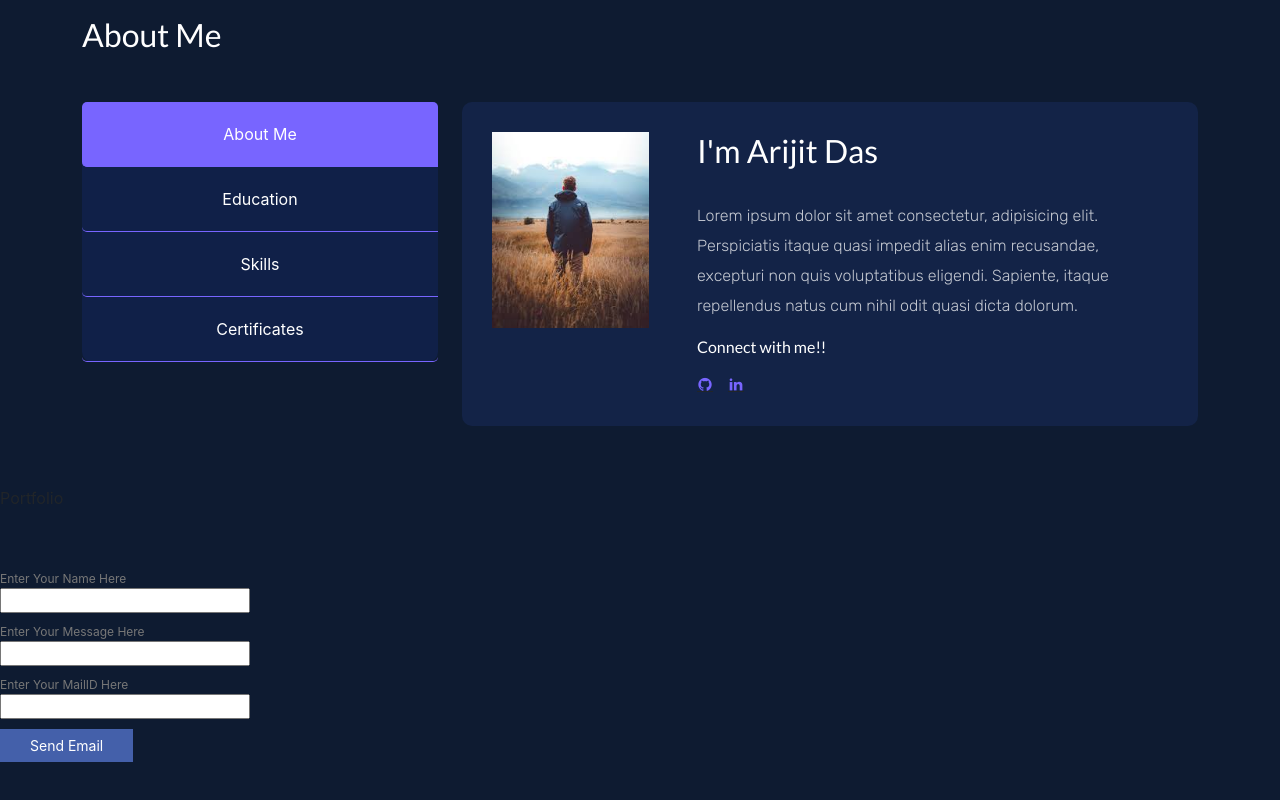
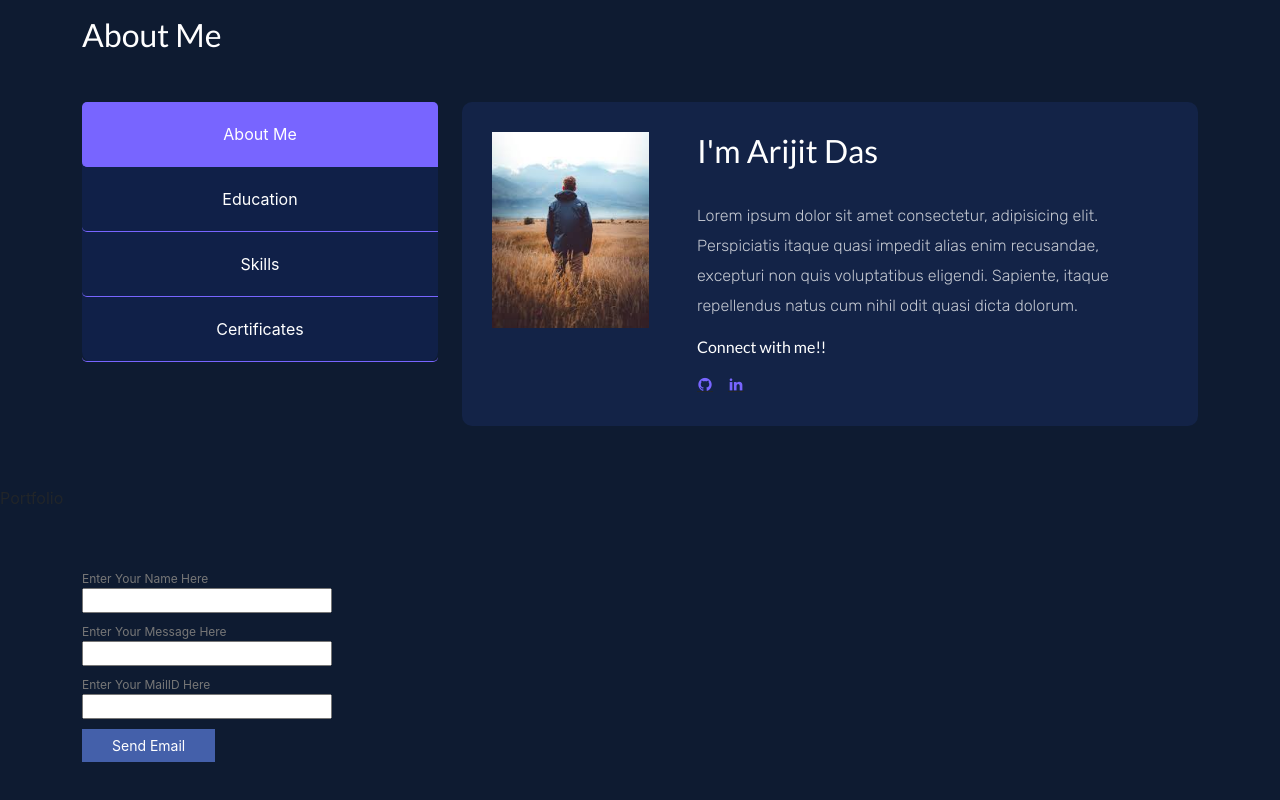
Before and after one commit to arijit2002/port_React, a React (Create React App) app: page / in a window 1280 px wide. Shown: the part 657-1457 px from the top of the page. Built offline with nearby package versions, Linux system fonts and the light colour scheme.

Commit message:
Update Contact.jsx

```diff
--- a/src/components/Contact/Contact.jsx
+++ b/src/components/Contact/Contact.jsx
@@ -1,4 +1,5 @@
 import React, { useRef } from 'react';
+import { Container,Row,Col } from 'reactstrap'
 import emailjs from '@emailjs/browser';
 import './contact.css'
 
@@ -18,6 +19,7 @@ export const Contact = () => {
 
   return (
     <section className='contact' id='L52hqTSwqN=='>
+      <Container>
       <form id="form" ref={form} onSubmit={sendEmail}>
           <div class="field">
             <label for="from_name">Enter Your Name Here</label>
@@ -34,6 +36,7 @@ export const Contact = () => {
 
           <input type="submit" id="button" value="Send Email"/>
         </form>
+      </Container>
     </section>
   );
 };
```
Lines whose indentation alone changed are shown as unchanged.
